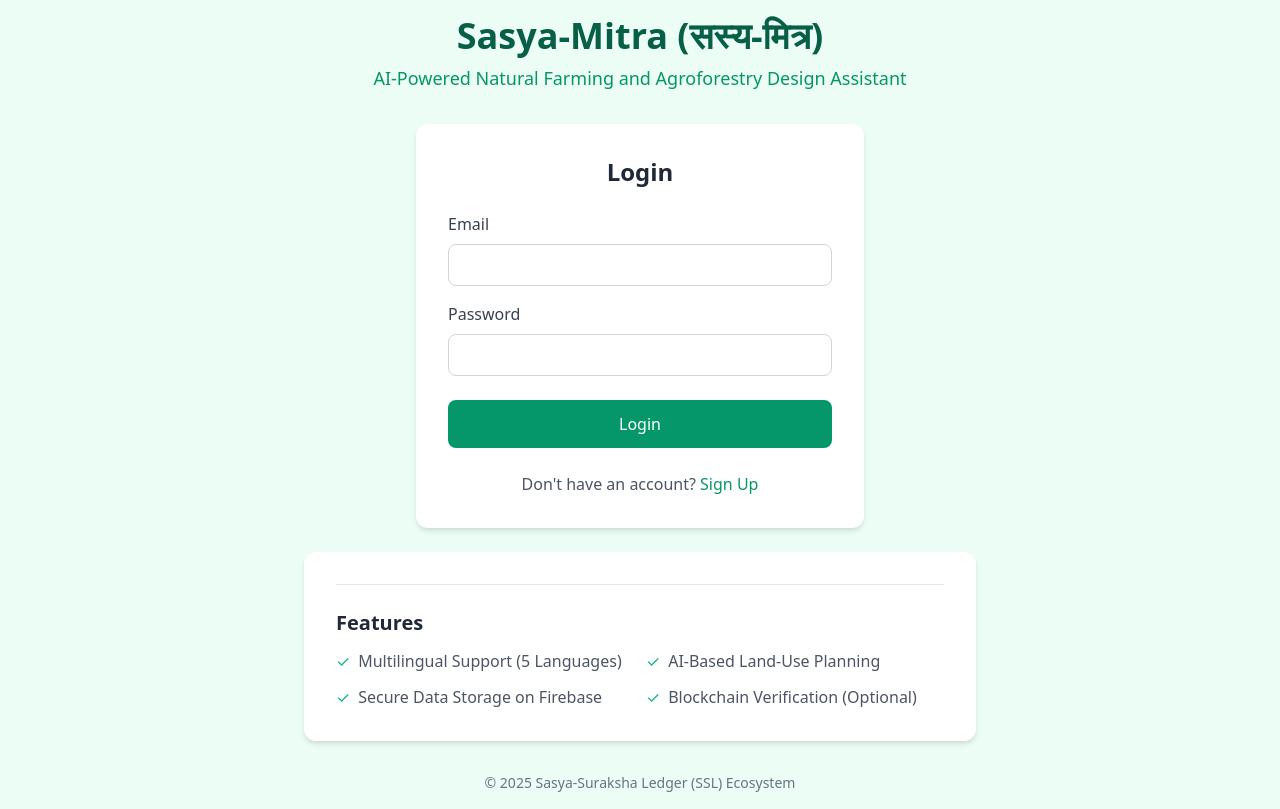
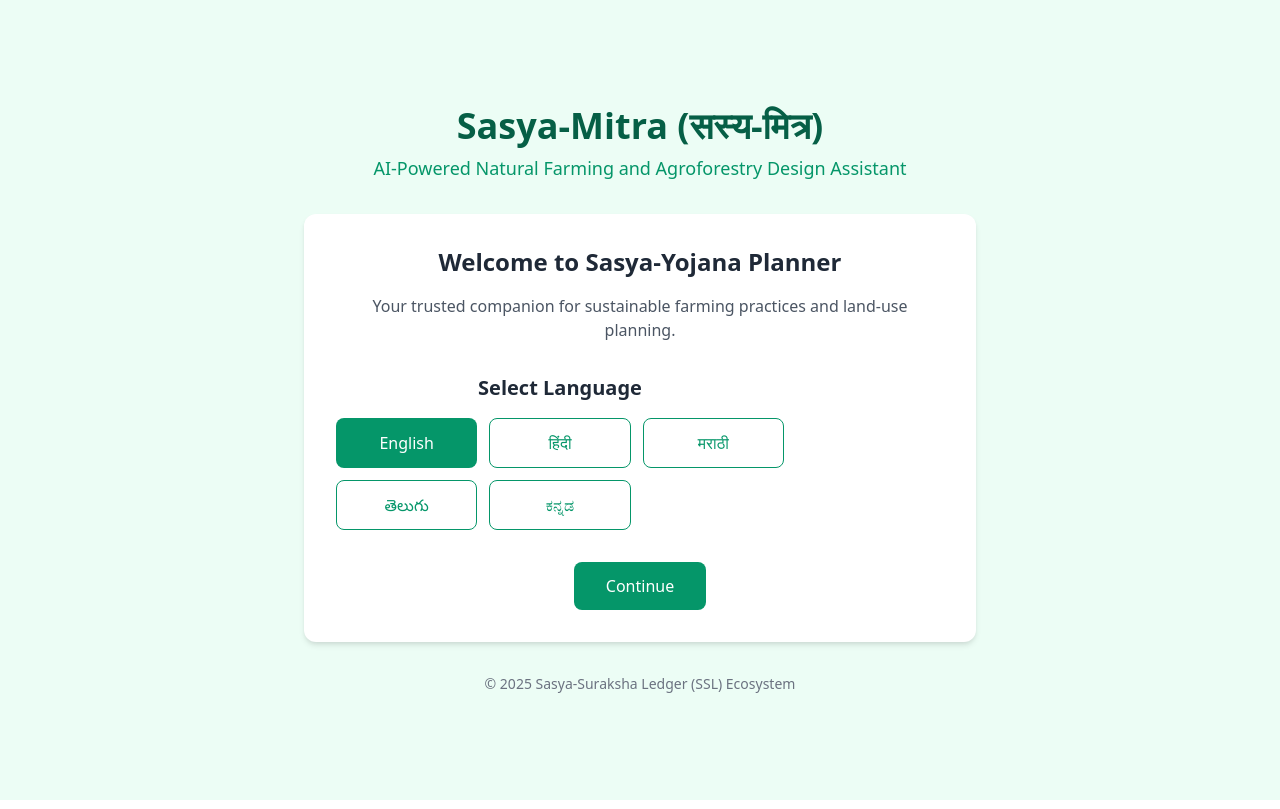
Before and after one commit to Rishu1724/SasyaYojana, a React (Vite) app: page / in a window 1280 px wide. Built offline with nearby package versions, Linux system fonts and the light colour scheme; no server answers.

Commit message:
Updated project structure and added placeholder files for AI and multi-lingual features

```diff
--- a/src/App.jsx
+++ b/src/App.jsx
@@ -13,6 +13,7 @@
   const [user, setUser] = useState(null);
   const [loading, setLoading] = useState(true);
   const [authMode, setAuthMode] = useState('login'); // 'login' or 'signup'
+  const [showLanguageSelection, setShowLanguageSelection] = useState(true);
 
   // Check auth state on app load
   useEffect(() => {
@@ -27,6 +28,7 @@
 
   const switchToLogin = () => setAuthMode('login');
   const switchToSignup = () => setAuthMode('signup');
+  const handleLanguageSelected = () => setShowLanguageSelection(false);
 
   if (loading) {
     return (
@@ -42,6 +44,48 @@
   // If user is authenticated, show dashboard
   if (user) {
     return <Dashboard />;
+  }
+
+  // Show language selection first
+  if (showLanguageSelection) {
+    return (
+      <div className="min-h-screen bg-green-50 flex flex-col items-center justify-center p-4">
+        <header className="w-full max-w-4xl mb-8 text-center">
+          <h1 className="text-3xl md:text-4xl font-bold text-green-800 mb-2">
+            Sasya-Mitra (सस्य-मित्र)
+          </h1>
+          <p className="text-lg text-green-600">
+            {t('tagline')}
+          </p>
+        </header>
+
+        <main className="w-full max-w-2xl bg-white rounded-xl shadow-md p-6 md:p-8">
+          <div className="text-center mb-8">
+            <h2 className="text-2xl font-semibold text-gray-800 mb-4">
+              {t('welcome')}
+            </h2>
+            <p className="text-gray-600 mb-6">
+              Your trusted companion for sustainable farming practices and land-use planning.
+            </p>
+          </div>
+
+          <LanguageSelector />
+
+          <div className="mt-8 text-center">
+            <button
+              onClick={handleLanguageSelected}
+              className="bg-green-600 hover:bg-green-700 text-white font-medium py-3 px-8 rounded-lg transition duration-300"
+            >
+              {t('continue')}
+            </button>
+          </div>
+        </main>
+
+        <footer className="mt-8 text-center text-gray-500 text-sm">
+          <p>{t('footer')}</p>
+        </footer>
+      </div>
+    );
   }
 
   return (
```
